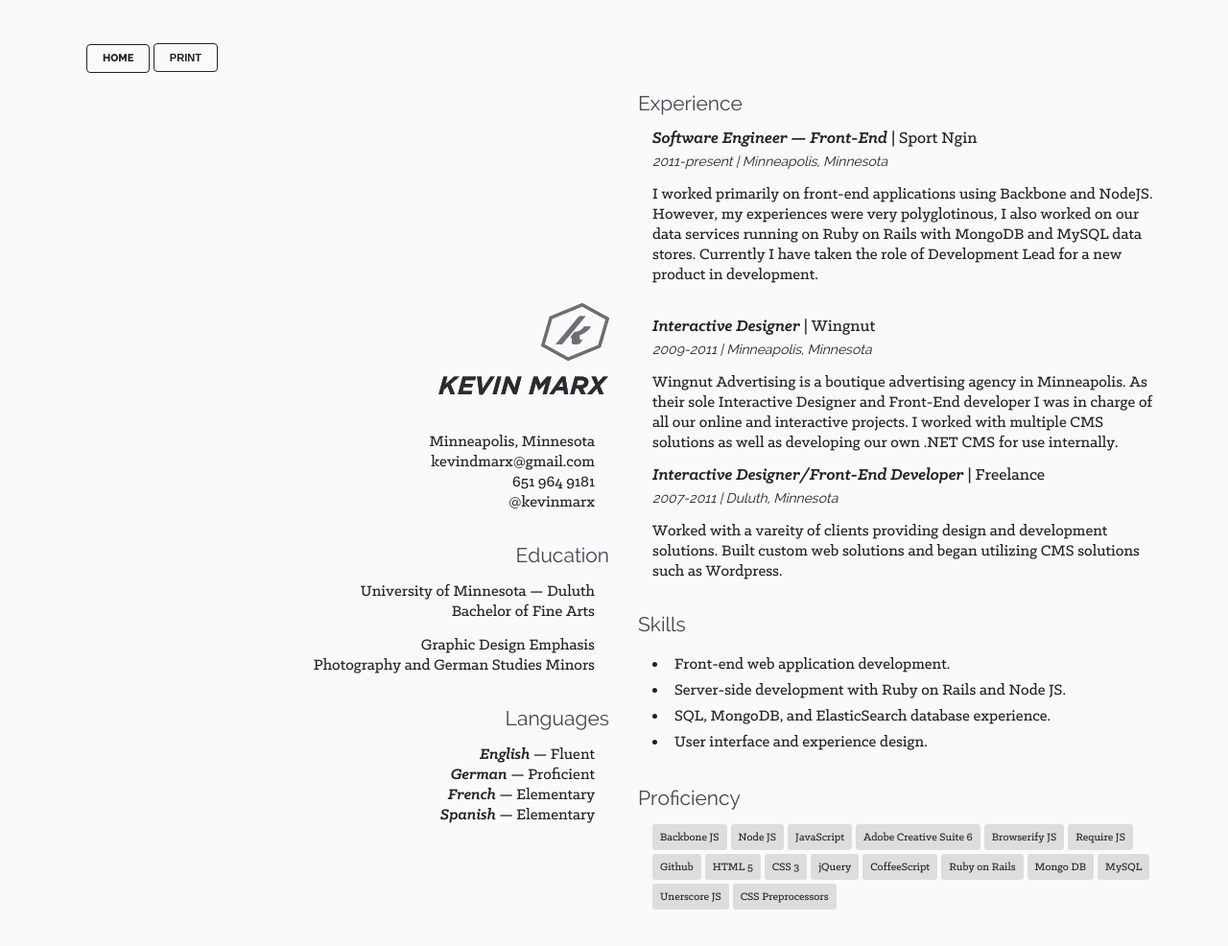
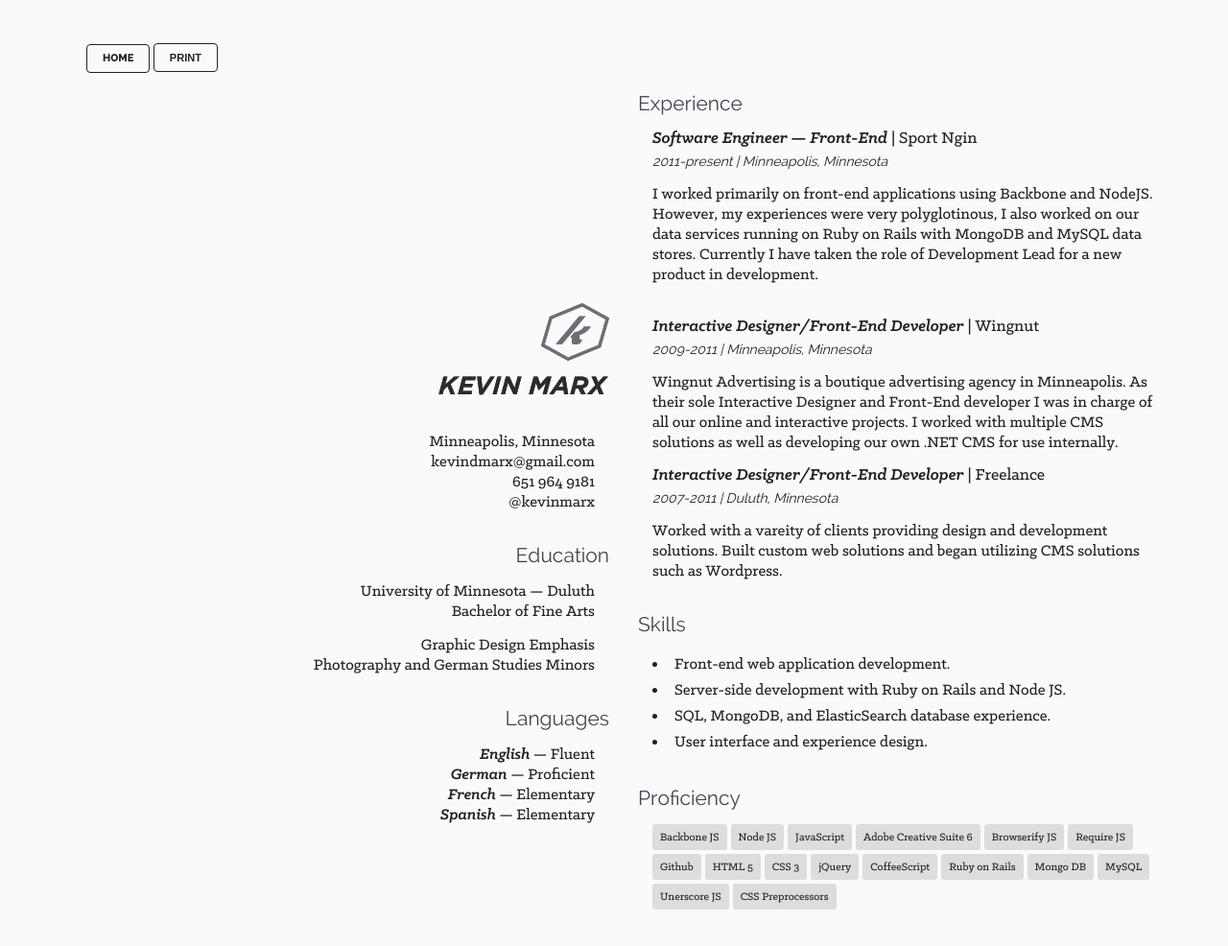
Before and after one commit to kevinmarx/kevinmarx.github.io, a Jekyll site: the page built from cv.html, in a window 1280 px wide. Shown: the whole page at 96% size. Built offline with Jekyll 4.4.1, drawn with Linux system fonts in a browser that asks for light colours; nearby versions of some CDN libraries; Markdown is read by kramdown in place of the engine named in the settings.

Commit message:
updated title

```diff
--- a/cv.html
+++ b/cv.html
@@ -73,7 +73,7 @@ title: Curriculum Vitae
           </div>
 
           <div class="column x100">
-            <h1><strong>Interactive Designer</strong> | Wingnut</h1>
+            <h1><strong>Interactive Designer/Front-End Developer</strong> | Wingnut</h1>
             <h2>2009-2011 | Minneapolis, Minnesota</h2>
             <p>
               Wingnut Advertising is a boutique advertising agency in Minneapolis.
```
